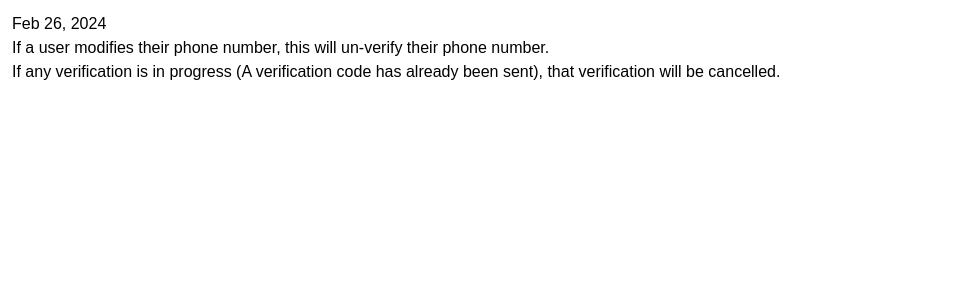
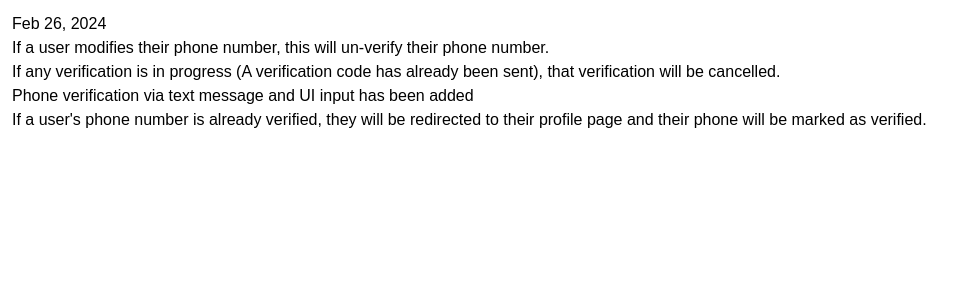
Before and after one commit to oa998/trip2there, a SvelteKit app: page /release-notes in a window 1280 px wide. Shown: the top 300 px of the page, without its empty margins (0-976 px from the left). Built offline with nearby package versions, Linux system fonts and the light colour scheme; no server answers; a web font is replaced by a local one.

Commit message:
auto commit

```diff
--- a/src/routes/(no-auth)/release-notes/+page.svelte
+++ b/src/routes/(no-auth)/release-notes/+page.svelte
@@ -7,6 +7,11 @@
 				If any verification is in progress (A verification code has already been sent), that
 				verification will be cancelled.
 			</li>
+			<li>Phone verification via text message and UI input has been added</li>
+			<li>
+				If a user's phone number is already verified, they will be redirected to their profile page
+				and their phone will be marked as verified.
+			</li>
 		</ul>
 	</div>
 </div>
```
